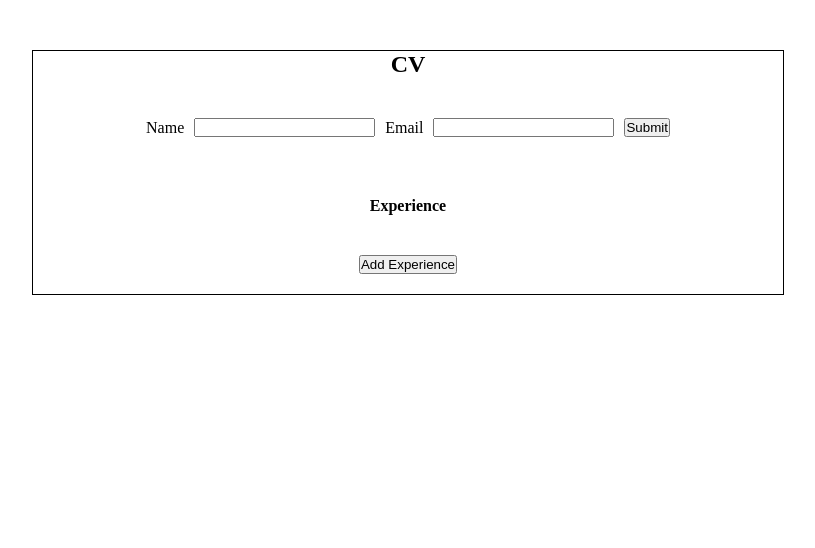
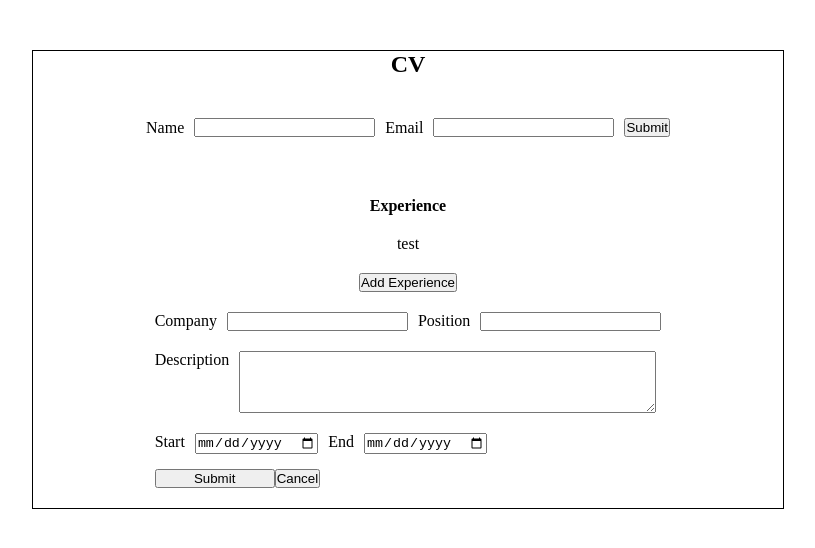
Before and after one commit to Overlandcoder/cv_project, a React (Create React App) app: page / in a window 1280 px wide. Shown: the top 548 px of the page, without its empty margins (232-1047 px from the left). Built offline with nearby package versions, Linux system fonts and the light colour scheme.

Commit message:
Change class component to function component with hooks

```diff
--- a/src/components/Experience.js
+++ b/src/components/Experience.js
@@ -1,13 +1,10 @@
-import React, { Component } from "react";
+import React, { useState } from "react";
 import uniqid from "uniqid";
 
-class Experience extends Component {
-  constructor() {
-    super();
-
-    this.state = {
-      jobs: [],
-      job: {
+const Experience = () => {
+  const [jobs, setJobs] = useState([]);
+  const [job, setJob] = useState(
+    {
       id: uniqid(),
       company: '',
       position: '',
@@ -17,112 +14,75 @@ class Experience extends Component {
       experienceFormActive: true,
       experienceDivActive: false
     }
-    }
+  );
+
+  const handleChange = (event) => {
+    const name = event.target.name;
+    const value = event.target.value;
+    setJob({ ...job, [name]: value });
   }
 
-  handleChange = (event) => {
-    const name = event.target.name;
-    const value = event.target.value;
-    this.setState({
-      job: { ...this.state.job, [name]: value }
-    });
+  const toggleForm = () => {
+    setJob({ ...job, experienceFormActive: !job.experienceFormActive });
   }
 
-  toggleForm = () => {
-    this.setState({ experienceFormActive: !this.state.experienceFormActive });
+  const submitForm = (e) => {
+    e.preventDefault();
+    setJobs(jobs.concat(job));
+    setJob({ ...job, id: uniqid() });
+    toggleForm();
   }
 
-  submitForm = (e) => {
-    e.preventDefault();
-    this.setState({
-      jobs: this.state.jobs.concat(this.state.job),
-      job: { ...this.state.job, id: uniqid() }
-    });
-    this.toggleForm();
-  }
+  const handleDelete = (id) => setJobs(jobs.filter(job => job.id !== id));
 
-  handleDelete = (id) => {
-    this.setState({ jobs: this.state.jobs.filter(job => job.id !== id) });
-  }
-
-  render() {
   return(
     <div className="experience">
       <h4>Experience</h4>
 
       <div>
-          {this.state.jobs.map(job => {
+        test
+        {jobs.map(job => {
           return <div key={job.id} className="experience-info">
+            {console.log(job)}
                   <div>{job.company}</div>
                   <div>{job.position}</div>
                   <div>{job.description}</div>
                   <div>From: {job.startDate}</div>
                   <div>To: {job.endDate}</div>
-                    <button onClick={this.handleDelete.bind(this, job.id)}>Remove</button>
+                  <button onClick={handleDelete(job.id)}>Remove</button>
                   </div>;
         })}
       </div>
 
-        <button onClick={this.toggleForm}>Add Experience</button>
+      <button onClick={toggleForm}>Add Experience</button>
 
-        {this.state.experienceFormActive ?
-          <form onSubmit={this.submitForm}>
+      {job.experienceFormActive ?
+        <form onSubmit={submitForm}>
           <div className="experience-form">
             <div>
               <label htmlFor="company">Company</label>
-                <input
-                  onChange={this.handleChange}
-                  type="text"
-                  id="company"
-                  name="company"
-                  value={this.state.job.company}
-                />
+              <input onChange={handleChange} type="text" id="company" name="company" value={job.company}/>
               <label htmlFor="position">Position</label>
-                <input
-                  onChange={this.handleChange}
-                  type="text"
-                  id="position"
-                  name="position"
-                  value={this.state.job.position}
-                />
+              <input onChange={handleChange} type="text" id="position" name="position" value={job.position}/>
             </div>
             <div>
               <label htmlFor="description">Description</label>
-                <textarea
-                  onChange={this.handleChange}
-                  rows="4"
-                  cols="50"
-                  id="description"
-                  name="description"
-                  value={this.state.job.description}
-                />
+              <textarea onChange={handleChange} rows="4" cols="50" id="description" name="description" value={job.description}/>
             </div>
             <div>
               <label htmlFor="startDate">Start</label>
-                <input
-                  onChange={this.handleChange}
-                  type="date"
-                  id="startDate"
-                  name="startDate"
-                  value={this.state.job.startDate}
-                />
+              <input onChange={handleChange} type="date" id="startDate" name="startDate" value={job.startDate}/>
               <label htmlFor="endDate">End</label>
               <input
-                  onChange={this.handleChange}
-                  type="date"
-                  id="endDate"
-                  name="endDate"
-                  value={this.state.job.endDate}
-                />
+                onChange={handleChange} type="date" id="endDate" name="endDate" value={job.endDate}/>
             </div>
           </div>
           <button type="submit" className="submit">Submit</button>
-            <button onClick={this.toggleForm}>Cancel</button>
+          <button onClick={toggleForm}>Cancel</button>
         </form>
       : null}
     </div>
   )
 }
-}
 
 export default Experience;
```
Lines whose indentation alone changed are shown as unchanged.
